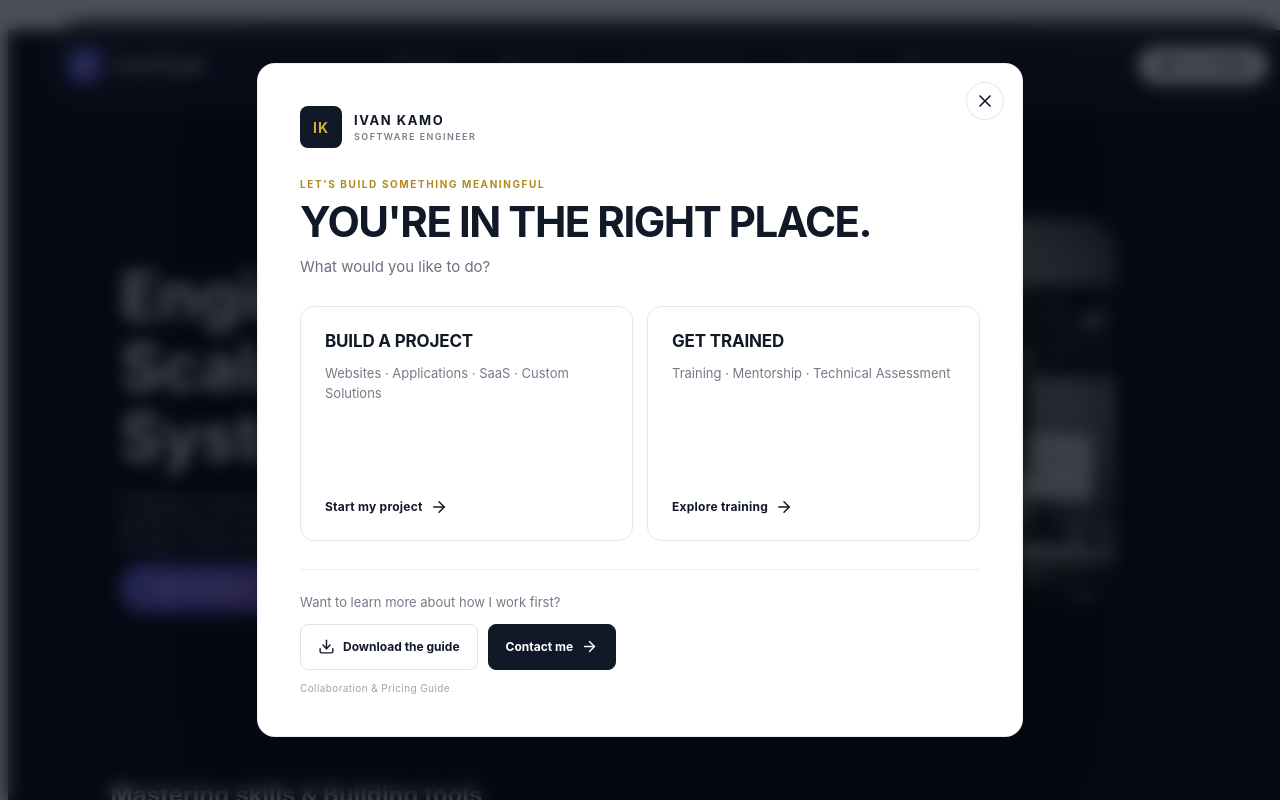
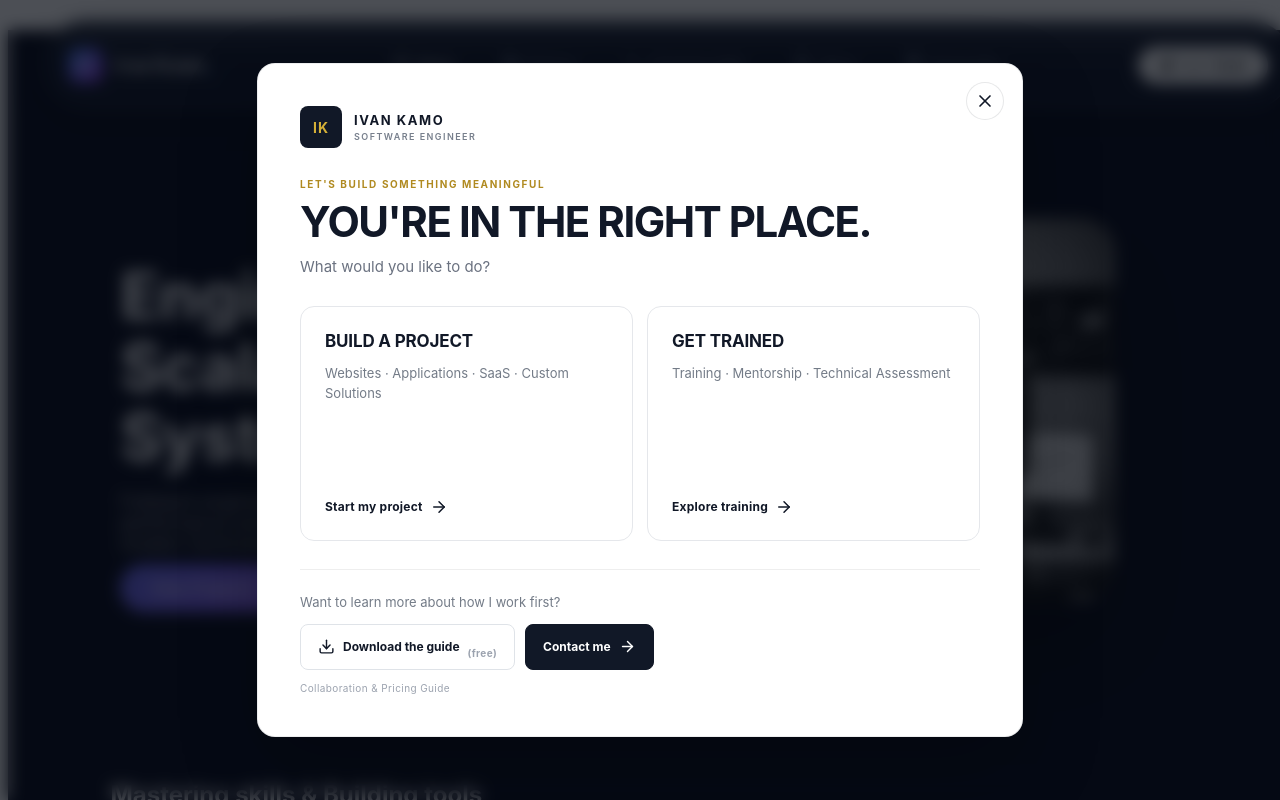
Before and after one commit to kamoivan/Senior-portfolio, a React (Vite) app: page /home in a window 1280 px wide. Shown: the top 800 px of the page. Built offline with nearby package versions, Linux system fonts and the light colour scheme.

Commit message:
feat: adding onboarding document

```diff
--- a/src/components/Modals/ProjectChoiceModal.jsx
+++ b/src/components/Modals/ProjectChoiceModal.jsx
@@ -93,12 +93,13 @@ export default function ProjectChoiceModal({ onClose }) {
 
           <div className="choice-modal-footer-actions">
             <a
-              href="/documents/onboarding-ivan-kamo.pdf"
+              href="/documents/Ivan_Kamo_Onboarding_fr.pdf"
               download
               className="choice-modal-secondary-btn"
             >
               <Download size={17} />
               Download the guide
+              <span className="choice-modal-footer-note">(free)</span>
             </a>
 
             <a href="/contact" className="choice-modal-primary-btn">
```
Also changed, not shown: 1 other file (tests, documents, lock files or other folders).
